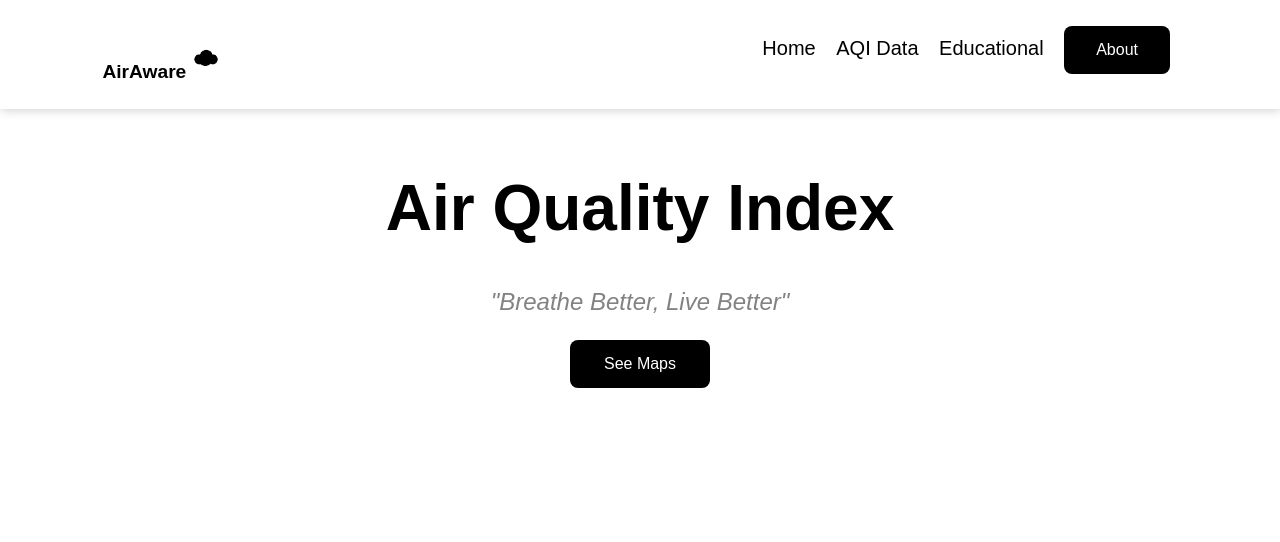
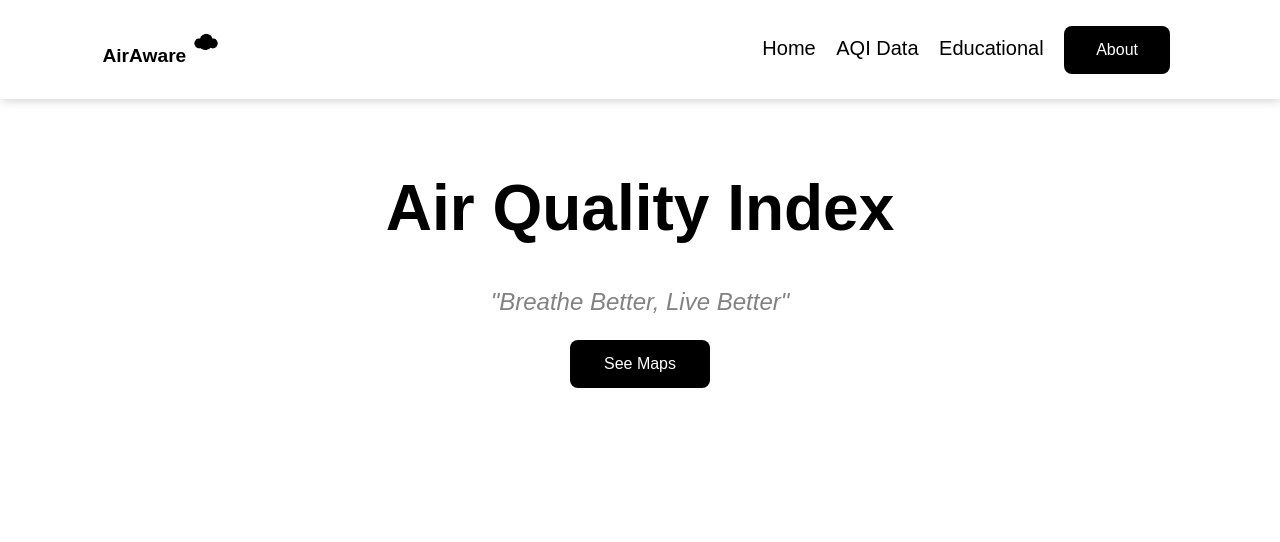
Before and after one commit to iffathanafiah/AirAware, a plain HTML site: page index.html in a window 1280 px wide. Shown: the top 542 px of the page. Drawn offline with nearby package versions, Linux system fonts and the light colour scheme; no server answers; a script that the page names is missing.

Commit message:
Update header.html

```diff
--- a/include/header.html
+++ b/include/header.html
@@ -1,6 +1,6 @@
 <header>
     <div class="header">
-        <div style="display: inline-block; margin-left: 8%; margin-top: 3%; width: 170px;">
+        <div style="display: inline-block; margin-left: 8%; margin-top: 1.75%; width: 170px;">
             <a style="font-weight:600; font-size: larger;" class="buttonheader" href="./index.html">AirAware<img src="./attachments/cloudicon.png" height="40px" width="auto" alt="Cloud Icon"></a>
         </div>
         <div style="float:right; margin-top: 2%; margin-left: 8%; font-family: Arial, Helvetica, sans-serif; font-size: 20px;">
```
